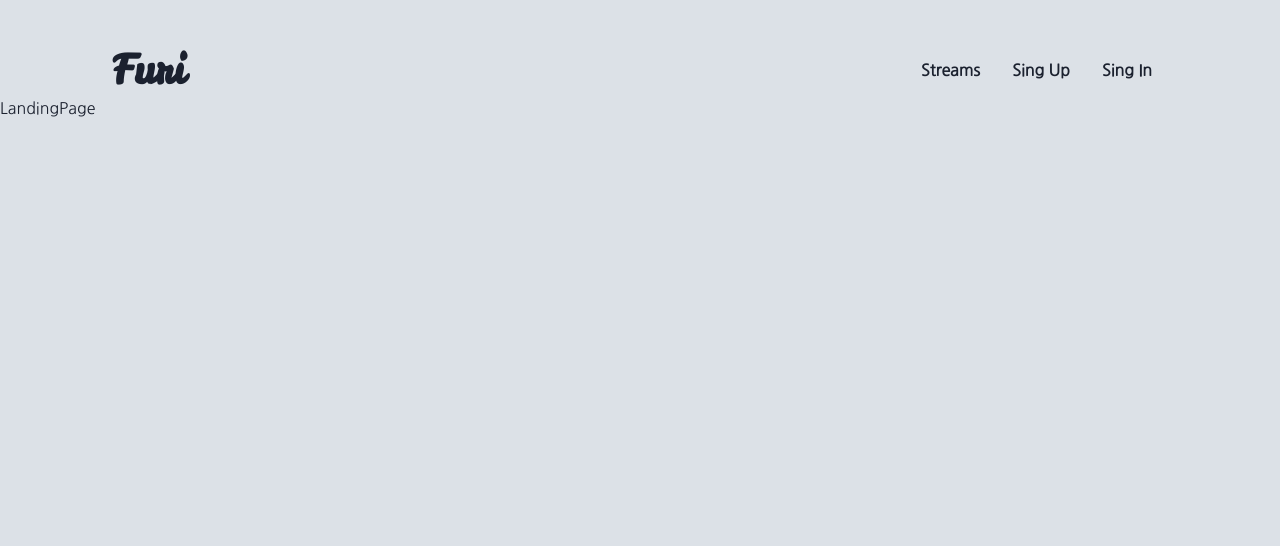
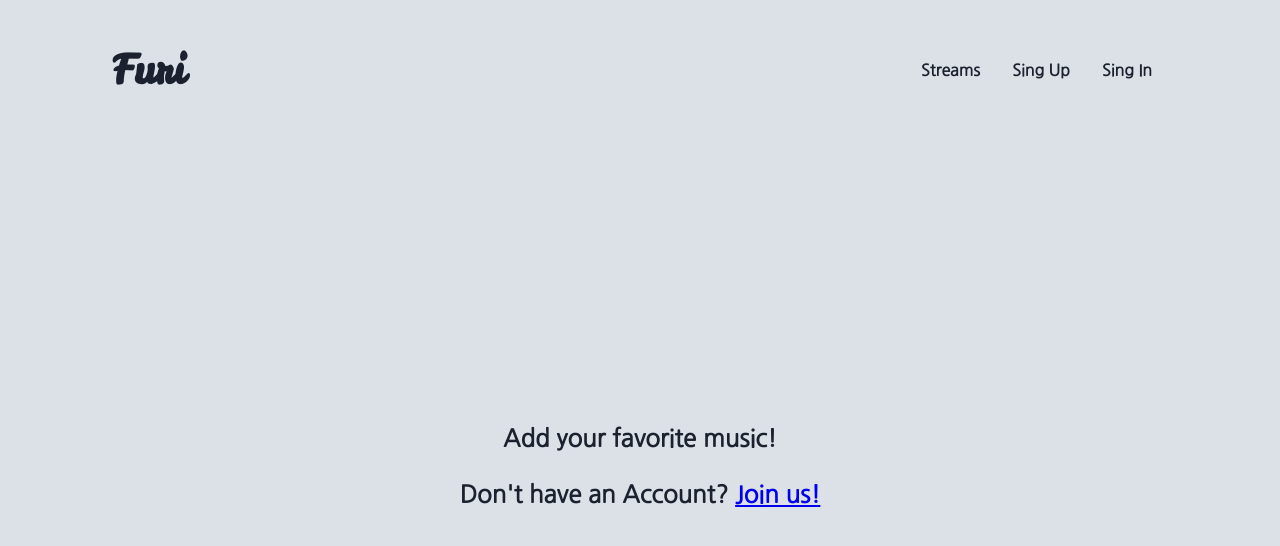
Before and after one commit to d0orHyeok/MusicWeb, a React (Create React App) app in the folder client/: page / in a window 1280 px wide. Shown: the top 546 px of the page. Built offline with nearby package versions, Linux system fonts and the light colour scheme; no server answers.

Commit message:
Add: 로그인 및 stream 여부에 따라 다른 페이지 출력

```diff
--- a/client/src/Components/views/LangdingPage/LandingPage.js
+++ b/client/src/Components/views/LangdingPage/LandingPage.js
@@ -1,7 +1,36 @@
-import React from 'react';
+import React, { useEffect } from 'react';
+import { useSelector } from 'react-redux';
+import { Link } from 'react-router-dom';
 
 function LandingPage() {
-    return <div>LandingPage</div>;
+    const user = useSelector(state => state.user.userData);
+    useEffect(() => {}, [useSelector]);
+
+    return (
+        <div
+            style={{
+                display: 'flex',
+                flexDirection: 'column',
+                justifyContent: 'center',
+                alignItems: 'center',
+                height: '100%',
+                fontSize: '1.5rem',
+                fontWeight: 'bold',
+            }}
+        >
+            <div style={{ margin: '2rem 0' }}>Add your favorite music!</div>
+            {user.isAuth && (
+                <div>
+                    Check your musics in <Link to="/streams">Streams</Link>
+                </div>
+            )}
+            {!user.isAuth && (
+                <div>
+                    Don't have an Account? <Link to="/register">Join us!</Link>
+                </div>
+            )}
+        </div>
+    );
 }
 
 export default LandingPage;
--- a/client/src/Components/views/StreamsPage/StreamsPage.js
+++ b/client/src/Components/views/StreamsPage/StreamsPage.js
@@ -1,6 +1,7 @@
 import React, { useState, useEffect } from 'react';
 import { useDispatch, useSelector } from 'react-redux';
 import { getMusics, deleteMusic } from '../../../_actions/music_action';
+import { Link } from 'react-router-dom';
 
 import classNames from 'classnames/bind';
 import styles from './StreamsPage.module.css';
@@ -25,7 +26,7 @@ function PlaylistsPage() {
                 }
             });
         }
-    }, []);
+    }, [user]);
 
     const deleteCard = e => {
         const musicindex = e.target.getAttribute('musicindex');
@@ -37,7 +38,7 @@ function PlaylistsPage() {
             };
 
             dispatch(deleteMusic(body)).then(res => {
-                if (!res.payload.deleteSuccess) {
+                if (!res.payload.success) {
                     alert('Failed to delete music!');
                 }
             });
@@ -80,13 +81,19 @@ function PlaylistsPage() {
 
     return (
         <React.Fragment>
-            {user.id && (
+            {user.isAuth && (
                 <section className={cx('wrapper')}>
-                    <div className={cx('container')}>
-                        <h1 className={cx('title')}>Musics</h1>
-                        <div className={cx('musics')}>{musicCards}</div>
-                    </div>
-                    {IsEdit && <EditMusicPage music={musics[MusicIndex]} setIsEdit={setIsEdit} />}
+                    {musics.length > 0 ? (
+                        <div className={cx('container')}>
+                            <h1 className={cx('title')}>Musics</h1>
+                            <div className={cx('musics')}>{musicCards}</div>
+                            {IsEdit && <EditMusicPage music={musics[MusicIndex]} setIsEdit={setIsEdit} />}
+                        </div>
+                    ) : (
+                        <Link className={cx('addMusic')} to="/add">
+                            Add Music
+                        </Link>
+                    )}
                 </section>
             )}
         </React.Fragment>
--- a/client/src/Components/views/StreamsPage/StreamsPage.module.css
+++ b/client/src/Components/views/StreamsPage/StreamsPage.module.css
@@ -96,3 +96,13 @@
     background-color: var(--color-4h);
     cursor: pointer;
 }
+
+.addMusic {
+    font-size: 1.5rem;
+    text-decoration: none;
+    color: var(--color-4h);
+}
+
+.addMusic:hover {
+    text-decoration: underline;
+}
--- a/client/src/_reducers/user_reducer.js
+++ b/client/src/_reducers/user_reducer.js
@@ -1,6 +1,6 @@
 import { LOGIN_USER, REGISTER_USER, LOGOUT_USER, AUTH_USER } from '../_actions/types';
 
-const user_reducer = (state = {}, action) => {
+const user_reducer = (state = { userData: { isAuth: false } }, action) => {
     switch (action.type) {
         case LOGIN_USER:
             return { ...state, loginSuccess: action.payload };
```
